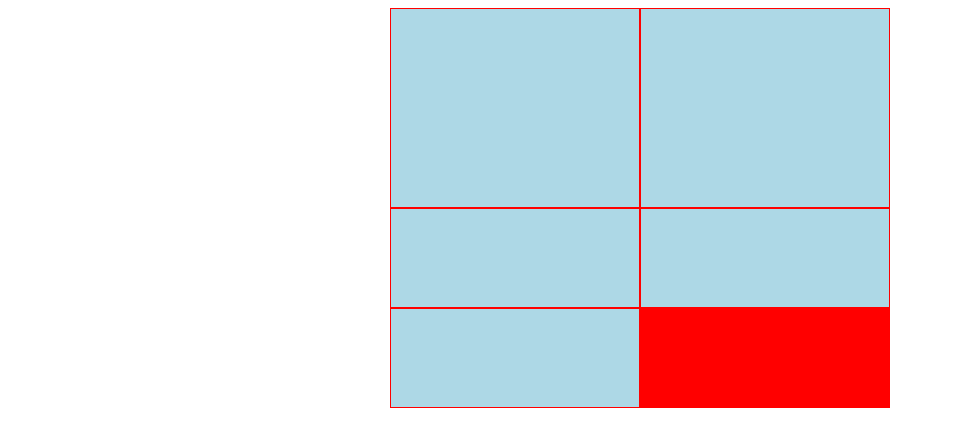
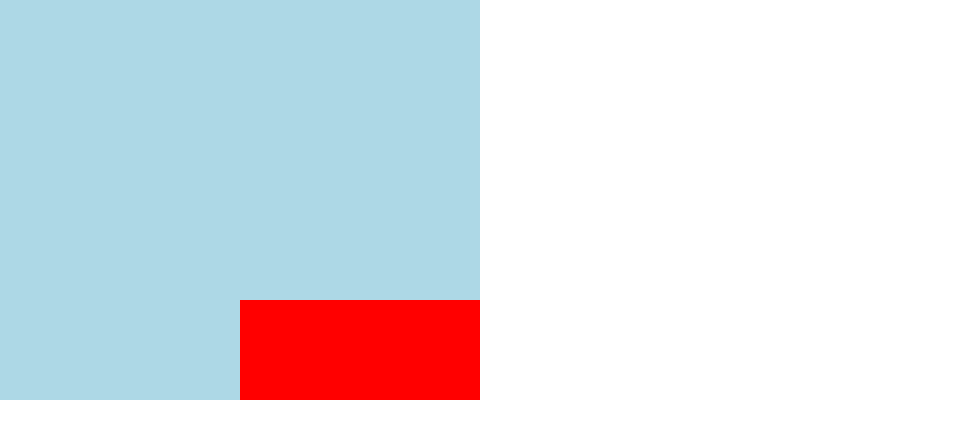
Before and after one commit to skochk/2903hw, a plain HTML site: page index.html in a window 1280 px wide. Shown: the whole page, without its empty margins (0-953 px from the left). Drawn offline with Linux system fonts and the light colour scheme.

Commit message:
Update index.html

```diff
--- a/index.html
+++ b/index.html
@@ -6,22 +6,33 @@
 
 	<style>
 
+
+	*{
+		margin:0;
+		padding: 0;
+	}
+	body{
+		 margin: 0;
+	}
 	.block{
-		position: relative;
-		display: flex;
-		flex-wrap: wrap;
 		width: 500px;
-		margin: 0 auto;
+
+
 
 	}
 	.child{
+
+
+
 		box-sizing: border-box;
 		height: 100px;
-		width: 50%;
+		width: 240px;
 		background-color: lightblue;
-		/*margin: 10px;*/
-		border: solid red 1px;
 
+
+	}
+	div{
+		float: left;
 	}
 
 	.child:nth-child(-n+2){
@@ -34,13 +45,6 @@
 	</style>
 </head>
 <body>
-	<div class="block">
-		<div class="child"></div>
-		<div class="child"></div>
-		<div class="child"></div>
-		<div class="child"></div>
-		<div class="child"></div>
-		<div class="child"></div>
-	</div>
+	<div class="block"><div class="child"></div><div class="child"></div><div class="child"></div><div class="child"></div><div class="child"></div><div class="child"></div></div>
 </body>
 </html>
```
